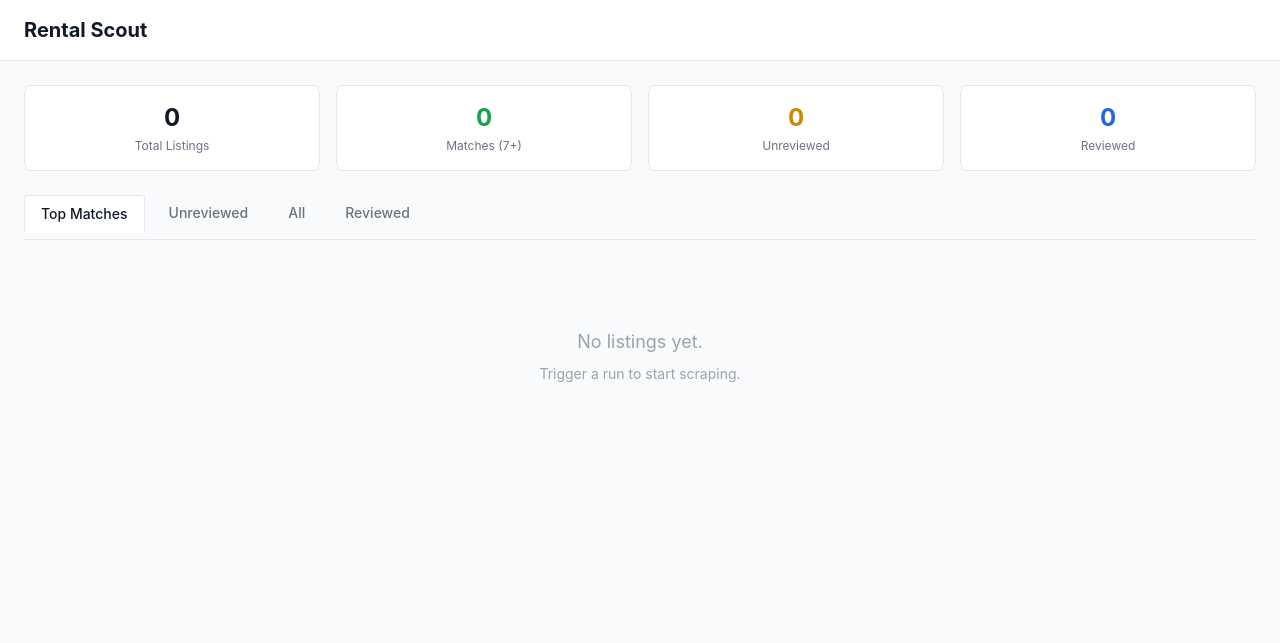
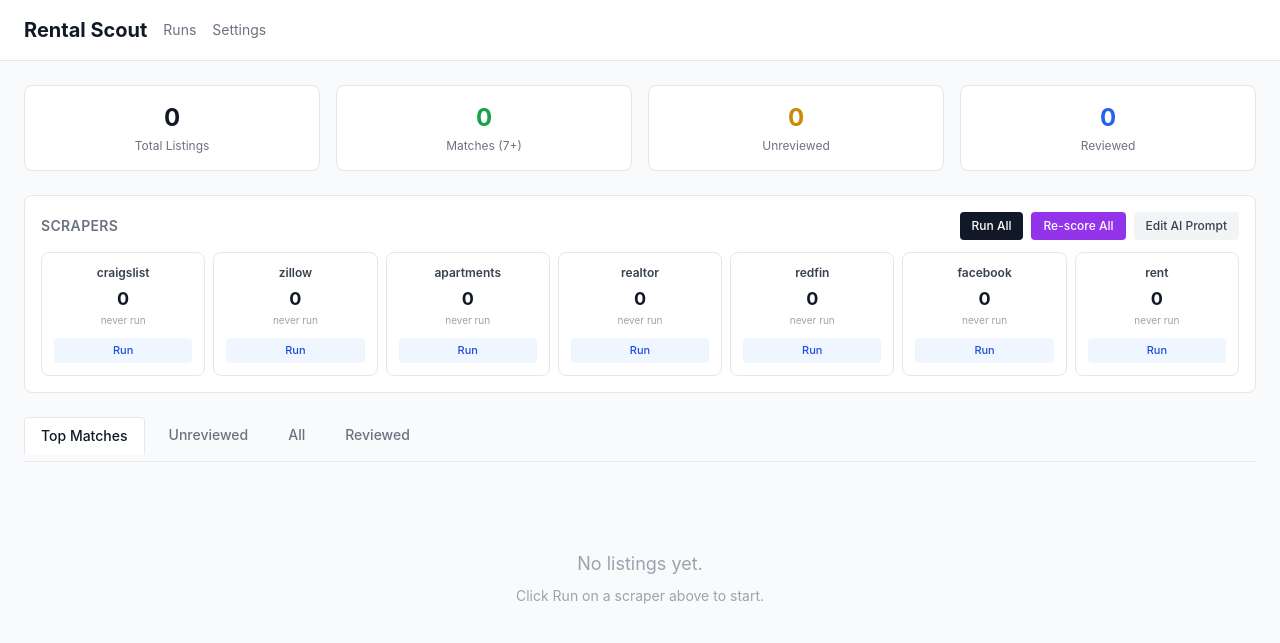
Before and after one commit to ameerry1998/rental-scout, a FastAPI app: page / in a window 1280 px wide. Shown: the top 643 px of the page. Run offline with FastAPI, Linux system fonts and the light colour scheme; some libraries are stand-ins or nearby versions.

Commit message:
Per-platform scraper controls + editable AI prompt
- Individual run buttons per scraper on dashboard
- Each platform runs independently (one failing doesn't kill others)
- AI scoring prompt editable from /settings UI
- Prompt stored in DB, loaded at scoring time
- Re-score button wipes old scores and re-runs with current prompt
- Nav bar with links to Runs and Settings

Co-Authored-By: Claude Opus 4.6 (1M context) <noreply@anthropic.com>

```diff
--- a/app/main.py
+++ b/app/main.py
@@ -12,9 +12,9 @@ from sqlalchemy.orm import Session
 
 from app import config
 from app.db import get_db, init_db
-from app.matcher import draft_message, score_and_update
+from app.matcher import draft_message, score_and_update, get_match_prompt, save_match_prompt
 from app.models import Listing, SearchRun
-from app.scrapers import ScraperResult, run_all_scrapers
+from app.scrapers import ScraperResult, run_single_scraper, SCRAPER_NAMES
 
 logging.basicConfig(level=logging.INFO)
 log = logging.getLogger(__name__)
@@ -33,8 +33,6 @@ def startup():
 # ---------------------------------------------------------------------------
 
 def _upsert_listing(db: Session, result: ScraperResult) -> Optional[Listing]:
-    """Insert a new listing or update last_seen_at for existing ones.
-    Returns the Listing only if it's new (needs scoring)."""
     existing = (
         db.query(Listing)
         .filter_by(source=result.source, source_id=result.source_id)
@@ -68,50 +66,46 @@ def _upsert_listing(db: Session, result: ScraperResult) -> Optional[Listing]:
 
 
 def _passes_prefilter(r: ScraperResult) -> bool:
-    """Fast structured-data check before storing or sending to AI.
-    Rejects listings that are obviously wrong based on price, beds,
-    or neighborhood — no API calls needed."""
-    # Price check (Craigslist URL filter handles this too, but Apify results may not)
     if r.price and r.price > config.MAX_PRICE:
         return False
-
-    # Bedroom check — skip if clearly wrong (allow None through since it might be unlisted)
     if r.bedrooms is not None and r.bedrooms != config.BEDROOMS:
         return False
-
-    # Neighborhood check — only reject if we have location info AND it doesn't match
     if r.neighborhood or r.address:
         text = f"{r.neighborhood} {r.address} {r.title or ''}".lower()
         target_hoods = [n.lower() for n in config.TARGET_NEIGHBORHOODS]
         if not any(hood in text for hood in target_hoods):
             return False
-
     return True
 
 
-def _run_pipeline(db: Session) -> dict:
-    """Full pipeline: load known IDs → scrape only new → pre-filter → AI score."""
-    run = SearchRun(status="running")
+def _get_known_ids(db: Session, source: str | None = None) -> dict[str, set[str]]:
+    """Load known source_ids from DB, optionally filtered to one source."""
+    query = db.query(Listing.source, Listing.source_id)
+    if source:
+        query = query.filter(Listing.source == source)
+    known: dict[str, set[str]] = {}
+    for src, sid in query.all():
+        known.setdefault(src, set()).add(sid)
+    return known
+
+
+def _run_source(source: str, db: Session) -> dict:
+    """Run a single platform: scrape → pre-filter → store → AI score."""
+    run = SearchRun(status="running", sources_scraped=[source])
     db.add(run)
     db.commit()
 
     try:
-        # Load all known source_ids from DB so scrapers can skip them entirely
-        existing = db.query(Listing.source, Listing.source_id).all()
-        known_ids_by_source: dict[str, set[str]] = {}
-        for source, source_id in existing:
-            known_ids_by_source.setdefault(source, set()).add(source_id)
-        log.info(f"Known listings in DB: {len(existing)} across {len(known_ids_by_source)} sources")
+        known = _get_known_ids(db, source)
+        known_ids = known.get(source, set())
 
-        results = run_all_scrapers(known_ids_by_source=known_ids_by_source)
-        sources_seen = list({r.source for r in results})
-        total_scraped = len(results)
+        results = run_single_scraper(source, known_ids)
+        total = len(results)
 
-        # Pre-filter on structured data — no AI calls wasted
         filtered = [r for r in results if _passes_prefilter(r)]
-        log.info(f"Pre-filter: {total_scraped} new scraped → {len(filtered)} passed ({total_scraped - len(filtered)} rejected)")
+        rejected = total - len(filtered)
+        log.info(f"[{source}] Pre-filter: {total} new → {len(filtered)} passed, {rejected} rejected")
 
-        # Store filtered listings
         new_listings: list[Listing] = []
         for r in filtered:
             listing = _upsert_listing(db, r)
@@ -119,9 +113,7 @@ def _run_pipeline(db: Session) -> dict:
                 new_listings.append(listing)
         db.commit()
 
-        log.info(f"New listings to AI-score: {len(new_listings)}")
-
-        # AI scoring — only for new, pre-filtered listings
+        log.info(f"[{source}] Scoring {len(new_listings)} new listings")
         matches = 0
         for listing in new_listings:
             score_and_update(listing, db)
@@ -129,19 +121,18 @@ def _run_pipeline(db: Session) -> dict:
                 matches += 1
 
         run.completed_at = datetime.now(timezone.utc)
-        run.sources_scraped = sources_seen
         run.new_listings_found = len(new_listings)
         run.matches_found = matches
         run.status = "completed"
         db.commit()
 
         return {
+            "source": source,
             "status": "completed",
-            "scraped": total_scraped,
+            "scraped": total,
             "passed_filter": len(filtered),
-            "new_listings": len(new_listings),
+            "new_stored": len(new_listings),
             "matches": matches,
-            "sources": sources_seen,
         }
 
     except Exception as e:
@@ -149,8 +140,19 @@ def _run_pipeline(db: Session) -> dict:
         run.error = str(e)
         run.completed_at = datetime.now(timezone.utc)
         db.commit()
-        log.exception("Pipeline failed")
-        raise
+        log.exception(f"[{source}] Pipeline failed")
+        return {"source": source, "status": "failed", "error": str(e)}
+
+
+def _run_all(db: Session) -> list[dict]:
+    """Run each enabled platform sequentially. Each is isolated — one failing doesn't kill the rest."""
+    results = []
+    for name in SCRAPER_NAMES:
+        log.info(f"=== Running {name} ===")
+        result = _run_source(name, db)
+        results.append(result)
+        log.info(f"=== {name}: {result.get('status')} ===")
+    return results
 
 
 # ---------------------------------------------------------------------------
@@ -183,12 +185,27 @@ def dashboard(
 
     last_run = db.query(SearchRun).order_by(SearchRun.started_at.desc()).first()
 
+    # Per-source last run info for control panel
+    source_status = {}
+    for name in SCRAPER_NAMES:
+        last = (
+            db.query(SearchRun)
+            .filter(SearchRun.sources_scraped.contains([name]))
+            .order_by(SearchRun.started_at.desc())
+            .first()
+        )
+        count = db.query(Listing).filter(Listing.source == name).count()
+        source_status[name] = {"last_run": last, "count": count}
+
     return templates.TemplateResponse("dashboard.html", {
         "request": request,
         "listings": listings,
         "tab": tab,
         "stats": stats,
         "last_run": last_run,
+        "source_status": source_status,
+        "scraper_names": SCRAPER_NAMES,
+        "cron_secret": config.CRON_SECRET,
     })
 
 
@@ -246,14 +263,36 @@ def regenerate_draft(listing_id: int, db: Session = Depends(get_db)):
 
 
 # ---------------------------------------------------------------------------
-# Routes — Trigger pipeline run
+# Routes — Run scrapers (per-platform + all)
 # ---------------------------------------------------------------------------
 
-@app.post("/run")
-def trigger_run(
+@app.post("/run/{source}")
+def trigger_source_run(
+    source: str,
     background_tasks: BackgroundTasks,
     secret: str = Query(...),
-    db: Session = Depends(get_db),
+):
+    if secret != config.CRON_SECRET:
+        raise HTTPException(403, "Invalid secret")
+    if source not in SCRAPER_NAMES:
+        raise HTTPException(404, f"Unknown source: {source}. Available: {SCRAPER_NAMES}")
+
+    def _bg():
+        from app.db import SessionLocal
+        session = SessionLocal()
+        try:
+            _run_source(source, session)
+        finally:
+            session.close()
+
+    background_tasks.add_task(_bg)
+    return {"status": "started", "source": source}
+
+
+@app.post("/run/all")
+def trigger_all_run(
+    background_tasks: BackgroundTasks,
+    secret: str = Query(...),
 ):
     if secret != config.CRON_SECRET:
         raise HTTPException(403, "Invalid secret")
@@ -262,25 +301,58 @@ def trigger_run(
         from app.db import SessionLocal
         session = SessionLocal()
         try:
-            _run_pipeline(session)
+            _run_all(session)
         finally:
             session.close()
 
     background_tasks.add_task(_bg)
-    return {"status": "started", "message": "Pipeline running in background"}
-
-
-@app.post("/run/sync")
-def trigger_run_sync(secret: str = Query(...), db: Session = Depends(get_db)):
-    """Synchronous run — useful for testing. Will timeout on large runs."""
-    if secret != config.CRON_SECRET:
-        raise HTTPException(403, "Invalid secret")
-    result = _run_pipeline(db)
-    return result
+    return {"status": "started", "sources": SCRAPER_NAMES}
 
 
 # ---------------------------------------------------------------------------
-# Routes — Run history
+# Routes — Re-score (wipe old scores, re-run AI with current prompt)
+# ---------------------------------------------------------------------------
+
+@app.post("/rescore")
+def trigger_rescore(
+    background_tasks: BackgroundTasks,
+    secret: str = Query(...),
+):
+    if secret != config.CRON_SECRET:
+        raise HTTPException(403, "Invalid secret")
+
+    def _bg():
+        from app.db import SessionLocal
+        session = SessionLocal()
+        try:
+            listings = session.query(Listing).all()
+            log.info(f"Re-scoring {len(listings)} listings with current prompt")
+            for listing in listings:
+                listing.match_score = None
+                listing.match_reasons = None
+                listing.match_concerns = None
+                listing.summary = None
+                listing.draft_message = None
+                listing.availability_date = None
+            session.commit()
+
+            matches = 0
+            for i, listing in enumerate(listings):
+                score_and_update(listing, session)
+                if listing.match_score and listing.match_score >= 7:
+                    matches += 1
+                if (i + 1) % 20 == 0:
+                    log.info(f"  Re-scored {i + 1}/{len(listings)}")
+            log.info(f"Re-score complete: {matches} matches out of {len(listings)}")
+        finally:
+            session.close()
+
+    background_tasks.add_task(_bg)
+    return {"status": "started", "message": "Re-scoring all listings in background"}
+
+
+# ---------------------------------------------------------------------------
+# Routes — Run history + health
 # ---------------------------------------------------------------------------
 
 @app.get("/runs", response_class=HTMLResponse)
@@ -293,12 +365,39 @@ def run_history(request: Request, db: Session = Depends(get_db)):
         "stats": {},
         "last_run": runs[0] if runs else None,
         "runs": runs,
+        "source_status": {},
+        "scraper_names": SCRAPER_NAMES,
+        "cron_secret": config.CRON_SECRET,
     })
 
 
 # ---------------------------------------------------------------------------
-# Routes — Health check
+# Routes — Prompt editor
 # ---------------------------------------------------------------------------
+
+@app.get("/settings", response_class=HTMLResponse)
+def settings_page(request: Request, db: Session = Depends(get_db)):
+    prompt = get_match_prompt(db)
+    return templates.TemplateResponse("settings.html", {
+        "request": request,
+        "prompt": prompt,
+        "saved": False,
+    })
+
+
+@app.post("/settings/prompt")
+def update_prompt(
+    request: Request,
+    prompt: str = Form(...),
+    db: Session = Depends(get_db),
+):
+    save_match_prompt(db, prompt)
+    return templates.TemplateResponse("settings.html", {
+        "request": request,
+        "prompt": prompt,
+        "saved": True,
+    })
+
 
 @app.get("/health")
 def health():
--- a/app/templates/base.html
+++ b/app/templates/base.html
@@ -19,7 +19,11 @@
 <body class="bg-gray-50 min-h-screen">
   <nav class="bg-white border-b border-gray-200 px-6 py-4">
     <div class="max-w-7xl mx-auto flex items-center justify-between">
-      <a href="/" class="text-xl font-bold text-gray-900">Rental Scout</a>
+      <div class="flex items-center gap-4">
+        <a href="/" class="text-xl font-bold text-gray-900">Rental Scout</a>
+        <a href="/runs" class="text-sm text-gray-500 hover:text-gray-700">Runs</a>
+        <a href="/settings" class="text-sm text-gray-500 hover:text-gray-700">Settings</a>
+      </div>
       <div class="flex items-center gap-4 text-sm text-gray-500">
         {% if last_run %}
           <span>Last run: {{ last_run.completed_at.strftime('%b %d, %I:%M %p') if last_run.completed_at else 'running...' }}</span>
--- a/app/templates/dashboard.html
+++ b/app/templates/dashboard.html
@@ -22,6 +22,72 @@
     <div class="text-xs text-gray-500 mt-1">Reviewed</div>
   </div>
 </div>
+{% endif %}
+
+<!-- Scraper Control Panel -->
+{% if source_status %}
+<div class="bg-white rounded-lg border p-4 mb-6">
+  <div class="flex items-center justify-between mb-3">
+    <h2 class="text-sm font-semibold text-gray-500 uppercase tracking-wide">Scrapers</h2>
+    <div class="flex gap-2">
+      <button onclick="runSource('all')" class="px-3 py-1.5 bg-gray-900 text-white text-xs font-medium rounded hover:bg-gray-700">
+        Run All
+      </button>
+      <button onclick="runRescore()" class="px-3 py-1.5 bg-purple-600 text-white text-xs font-medium rounded hover:bg-purple-500">
+        Re-score All
+      </button>
+      <a href="/settings" class="px-3 py-1.5 bg-gray-100 text-gray-700 text-xs font-medium rounded hover:bg-gray-200">
+        Edit AI Prompt
+      </a>
+    </div>
+  </div>
+  <div class="grid grid-cols-2 sm:grid-cols-4 lg:grid-cols-7 gap-2">
+    {% for name in scraper_names %}
+    {% set info = source_status.get(name, {}) %}
+    {% set last = info.get('last_run') %}
+    <div class="border rounded-lg p-3 text-center">
+      <div class="text-xs font-semibold text-gray-700 mb-1">{{ name }}</div>
+      <div class="text-lg font-bold text-gray-900">{{ info.get('count', 0) }}</div>
+      <div class="text-[10px] text-gray-400 mb-2">
+        {% if last and last.completed_at %}
+          {{ last.completed_at.strftime('%b %d %H:%M') }}
+          {% if last.status == 'failed' %}
+          <span class="text-red-500">failed</span>
+          {% endif %}
+        {% else %}
+          never run
+        {% endif %}
+      </div>
+      <button onclick="runSource('{{ name }}')"
+              class="w-full px-2 py-1 bg-blue-50 text-blue-700 text-[11px] font-medium rounded hover:bg-blue-100"
+              id="btn-{{ name }}">
+        Run
+      </button>
+    </div>
+    {% endfor %}
+  </div>
+</div>
+
+<script>
+function runSource(source) {
+  const btn = document.getElementById('btn-' + source);
+  if (btn) { btn.textContent = 'Running...'; btn.disabled = true; }
+  fetch('/run/' + source + '?secret={{ cron_secret }}', { method: 'POST' })
+    .then(r => r.json())
+    .then(d => {
+      if (btn) { btn.textContent = 'Started'; }
+      setTimeout(() => location.reload(), 5000);
+    })
+    .catch(e => { if (btn) { btn.textContent = 'Error'; } });
+}
+function runRescore() {
+  if (!confirm('Re-score all listings with the current AI prompt? This will take a few minutes.')) return;
+  fetch('/rescore?secret={{ cron_secret }}', { method: 'POST' })
+    .then(r => r.json())
+    .then(d => alert('Re-scoring started in background. Refresh in a few minutes.'))
+    .catch(e => alert('Error: ' + e));
+}
+</script>
 {% endif %}
 
 <!-- Tabs -->
@@ -74,7 +140,7 @@
 {% if not listings %}
 <div class="text-center py-16 text-gray-400">
   <p class="text-lg">No listings yet.</p>
-  <p class="text-sm mt-2">Trigger a run to start scraping.</p>
+  <p class="text-sm mt-2">Click Run on a scraper above to start.</p>
 </div>
 {% endif %}
 
@@ -82,14 +148,11 @@
   {% for listing in listings %}
   <a href="/listing/{{ listing.id }}" class="block bg-white rounded-lg border hover:border-gray-300 hover:shadow-sm transition p-4">
     <div class="flex items-start gap-4">
-      <!-- Score badge -->
       <div class="flex-shrink-0 w-14 h-14 rounded-lg border-2 flex flex-col items-center justify-center
                   score-{{ listing.score_color }}">
         <span class="text-xl font-bold leading-none">{{ listing.match_score if listing.match_score is not none else '?' }}</span>
         <span class="text-[10px] mt-0.5">/10</span>
       </div>
-
-      <!-- Info -->
       <div class="flex-1 min-w-0">
         <div class="flex items-center gap-2 flex-wrap">
           <h3 class="font-semibold text-gray-900 truncate">{{ listing.title or 'Untitled' }}</h3>
@@ -101,29 +164,18 @@
           </span>
           {% endif %}
         </div>
-
         <div class="flex items-center gap-4 mt-1 text-sm text-gray-500">
           {% if listing.price %}
           <span class="font-medium text-gray-900">${{ '{:,}'.format(listing.price) }}/mo</span>
           {% endif %}
-          {% if listing.bedrooms %}
-          <span>{{ listing.bedrooms | int }}bd</span>
-          {% endif %}
-          {% if listing.bathrooms %}
-          <span>{{ listing.bathrooms | int }}ba</span>
-          {% endif %}
-          {% if listing.sqft %}
-          <span>{{ '{:,}'.format(listing.sqft) }}sqft</span>
-          {% endif %}
-          {% if listing.neighborhood %}
-          <span>{{ listing.neighborhood }}</span>
-          {% endif %}
+          {% if listing.bedrooms %}<span>{{ listing.bedrooms | int }}bd</span>{% endif %}
+          {% if listing.bathrooms %}<span>{{ listing.bathrooms | int }}ba</span>{% endif %}
+          {% if listing.sqft %}<span>{{ '{:,}'.format(listing.sqft) }}sqft</span>{% endif %}
+          {% if listing.neighborhood %}<span>{{ listing.neighborhood }}</span>{% endif %}
         </div>
-
         {% if listing.summary %}
         <p class="text-sm text-gray-600 mt-1 truncate">{{ listing.summary }}</p>
         {% endif %}
-
         {% if listing.availability_date and listing.availability_date != 'unknown' %}
         <div class="mt-1">
           <span class="text-xs px-2 py-0.5 rounded bg-blue-50 text-blue-700">
@@ -132,8 +184,6 @@
         </div>
         {% endif %}
       </div>
-
-      <!-- Arrow -->
       <div class="flex-shrink-0 text-gray-300 self-center">
         <svg class="w-5 h-5" fill="none" stroke="currentColor" viewBox="0 0 24 24">
           <path stroke-linecap="round" stroke-linejoin="round" stroke-width="2" d="M9 5l7 7-7 7"/>
```
Also changed, not shown: app/matcher.py (+23 -12 lines), app/models.py (+7 -0 lines), app/scrapers.py (+45 -60 lines), app/templates/settings.html (added, +33 -0 lines).
